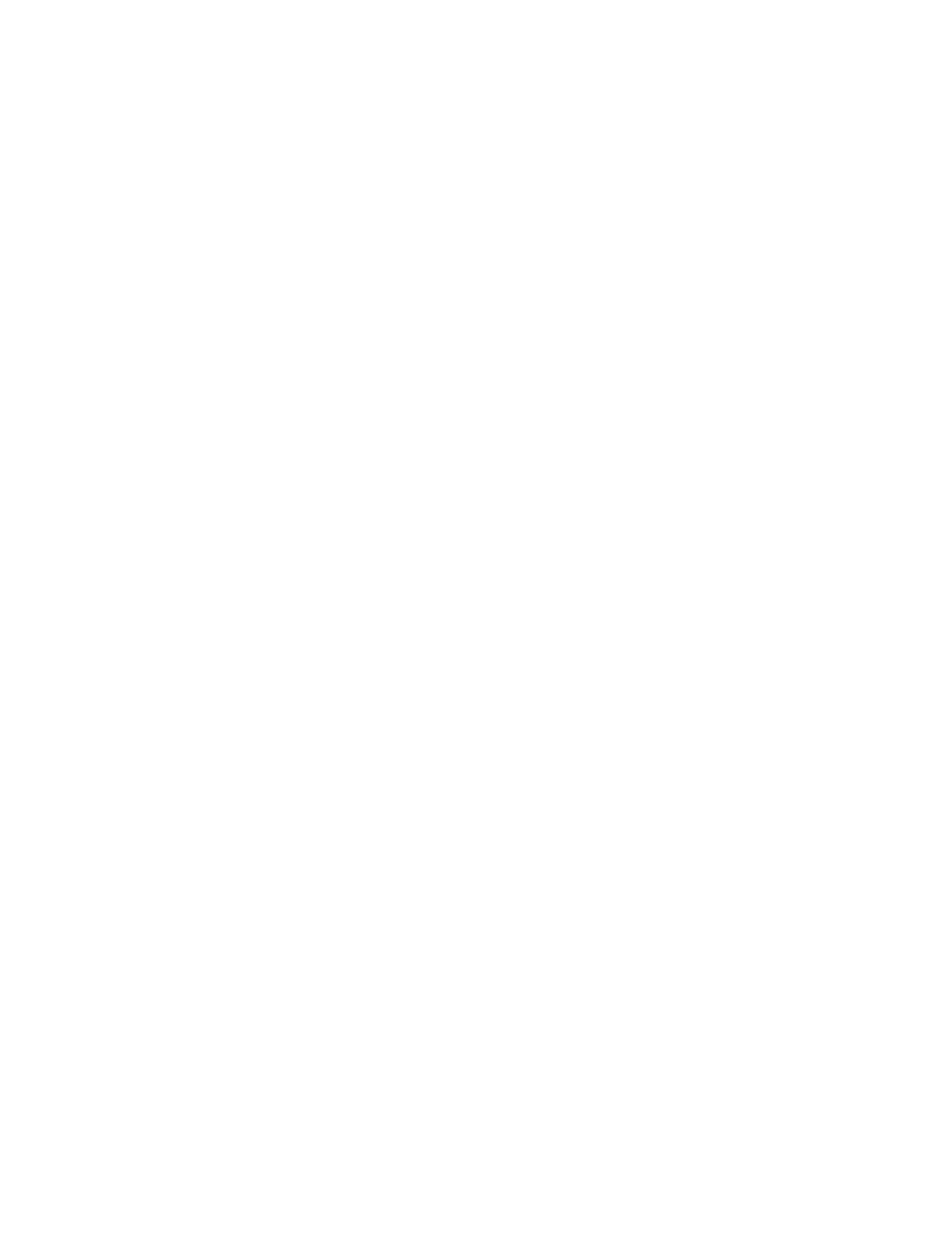
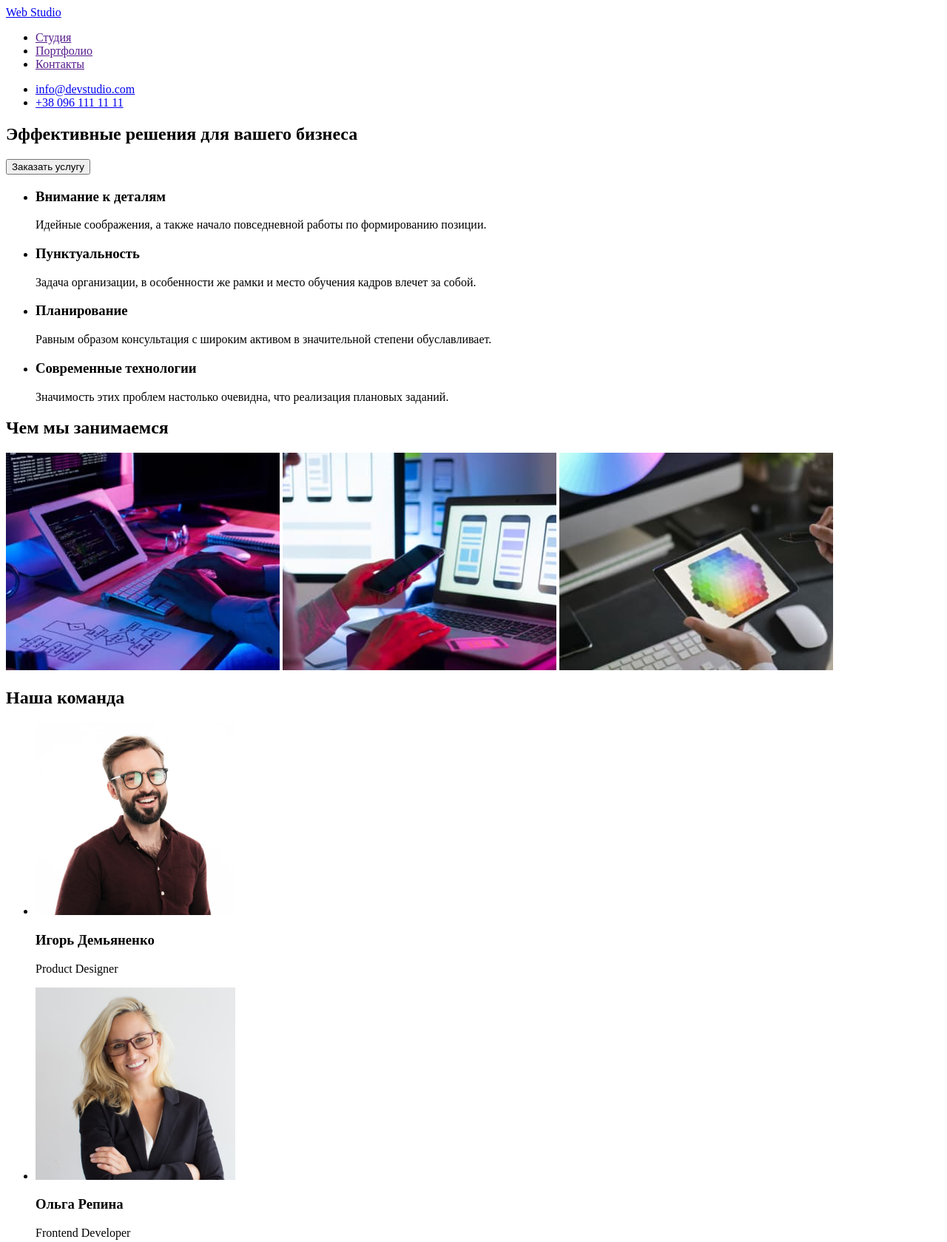
Before and after one commit to OliaMakarenko/goit-markup-hw-01, a plain HTML site: page index.html in a window 1280 px wide. Shown: the top 1679 px of the page at 74% size. Before the commit the page ends 800 px from the top, so only its background shows below. Drawn offline with Linux system fonts and the light colour scheme.

Commit message:
add header main footer

```diff
--- a/index.html
+++ b/index.html
@@ -1,12 +1,178 @@
 <!DOCTYPE html>
-<html lang="en">
-<head>
-    <meta charset="UTF-8">
-    <meta http-equiv="X-UA-Compatible" content="IE=edge">
-    <meta name="viewport" content="width=device-width, initial-scale=1.0">
-    <title>Document</title>
-</head>
-<body>
+<html lang="ru">
+  <head>
+    <meta charset="UTF-8" />
+    <meta http-equiv="X-UA-Compatible" content="IE=edge" />
+    <meta name="viewport" content="width=device-width, initial-scale=1.0" />
+    <title>goit-markup-hw-01</title>
+  </head>
+  <body>
+    <!-- Section Header  -->
 
-</body>
+    <header>
+      <a lang="en" href="./index.html">Web <span>Studio</span></a>
+      <nav>
+        <ul>
+          <li>
+            <a href="">Студия </a>
+          </li>
+          <li>
+            <a href="">Портфолио</a>
+          </li>
+          <li>
+            <a href="">Контакты</a>
+          </li>
+        </ul>
+      </nav>
+      <ul>
+        <li>
+          <a href="mailto:info@devstudio.com">info@devstudio.com</a>
+        </li>
+        <li>
+          <a href="tel:+380961111111">+38 096 111 11 11</a>
+        </li>
+      </ul>
+    </header>
+
+    <!-- Section Unique  content -->
+
+    <main>
+      <!-- Section Hero -->
+      <section>
+        <h1>Эффективные решения для вашего бизнеса</h1>
+        <button type="button">Заказать услугу</button>
+      </section>
+
+      <!-- Section Features -->
+
+      <section>
+        <h2 hidden>Особенности</h2>
+        <ul>
+          <li>
+            <h3>Внимание к деталям</h3>
+            <p>
+              Идейные соображения, а также начало повседневной работы по
+              формированию позиции.
+            </p>
+          </li>
+          <li>
+            <h3>Пунктуальность</h3>
+            <p>
+              Задача организации, в особенности же рамки и место обучения кадров
+              влечет за собой.
+            </p>
+          </li>
+          <li>
+            <h3>Планирование</h3>
+            <p>
+              Равным образом консультация с широким активом в значительной
+              степени обуславливает.
+            </p>
+          </li>
+          <li>
+            <h3>Современные технологии</h3>
+            <p>
+              Значимость этих проблем настолько очевидна, что реализация
+              плановых заданий.
+            </p>
+          </li>
+        </ul>
+      </section>
+
+      <!-- Section About -->
+
+      <section>
+        <h2>Чем мы занимаемся</h2>
+        <img
+          src="./images/boxes/box-1.jpg"
+          alt="Разработка сайта"
+          width="370"
+          height="294"
+        />
+        <img
+          src="./images/boxes/box-2.jpg"
+          alt="Адаптивность сайта"
+          width="370"
+          height="294"
+        />
+        <img
+          src="./images/boxes/box-3.jpg"
+          alt="Дизайн сайта"
+          width="370"
+          height="294"
+        />
+      </section>
+
+      <!-- Section Team -->
+
+      <section>
+        <h2>Наша команда</h2>
+        <ul>
+          <li>
+            <img
+              src="./images/team/member-1.jpg"
+              alt="Член команды 1"
+              width="270"
+              height="260"
+            />
+            <h3>Игорь Демьяненко</h3>
+            <p lang="en">Product Designer</p>
+          </li>
+          <li>
+            <img
+              src="./images/team/member-2.jpg"
+              alt="Член команды 2"
+              width="270"
+              height="260"
+            />
+            <h3>Ольга Репина</h3>
+            <p lang="en">Frontend Developer</p>
+          </li>
+          <li>
+            <img
+              src="./images/team/member-3.jpg"
+              alt="Член команды 3"
+              width="270"
+              height="260"
+            />
+            <h3>Николай Тарасов</h3>
+            <p lang="en">Marketing</p>
+          </li>
+          <li>
+            <img
+              src="./images/team/member-4.jpg"
+              alt="Член команды 4"
+              width="270"
+              height="260"
+            />
+            <h3>Михаил Ермаков</h3>
+            <p lang="en">UI Designer</p>
+          </li>
+        </ul>
+      </section>
+    </main>
+
+    <!-- Section Footer -->
+
+    <footer>
+      <a lang="en" href="./index.html">Web <span>Studio</span></a>
+      <address>
+        <a
+          href="https://goo.gl/maps/PPFv1zaZSDfDvedT9"
+          target="_blank"
+          rel="noopener noreferrer"
+        >
+          г. Киев, пр-т Леси Украинки, 26</a
+        >
+      </address>
+      <ul>
+        <li>
+          <a href="mailto:info@devstudio.com">info@devstudio.com</a>
+        </li>
+        <li>
+          <a href="tel:+380991111111">+38 099 111 11 11</a>
+        </li>
+      </ul>
+    </footer>
+  </body>
 </html>
```
Also changed, not shown: images/boxes/box-1.jpg (added), images/boxes/box-2.jpg (added), images/boxes/box-3.jpg (added), images/team/member-1.jpg (added), images/team/member-2.jpg (added), images/team/member-3.jpg (added), images/team/member-4.jpg (added).
